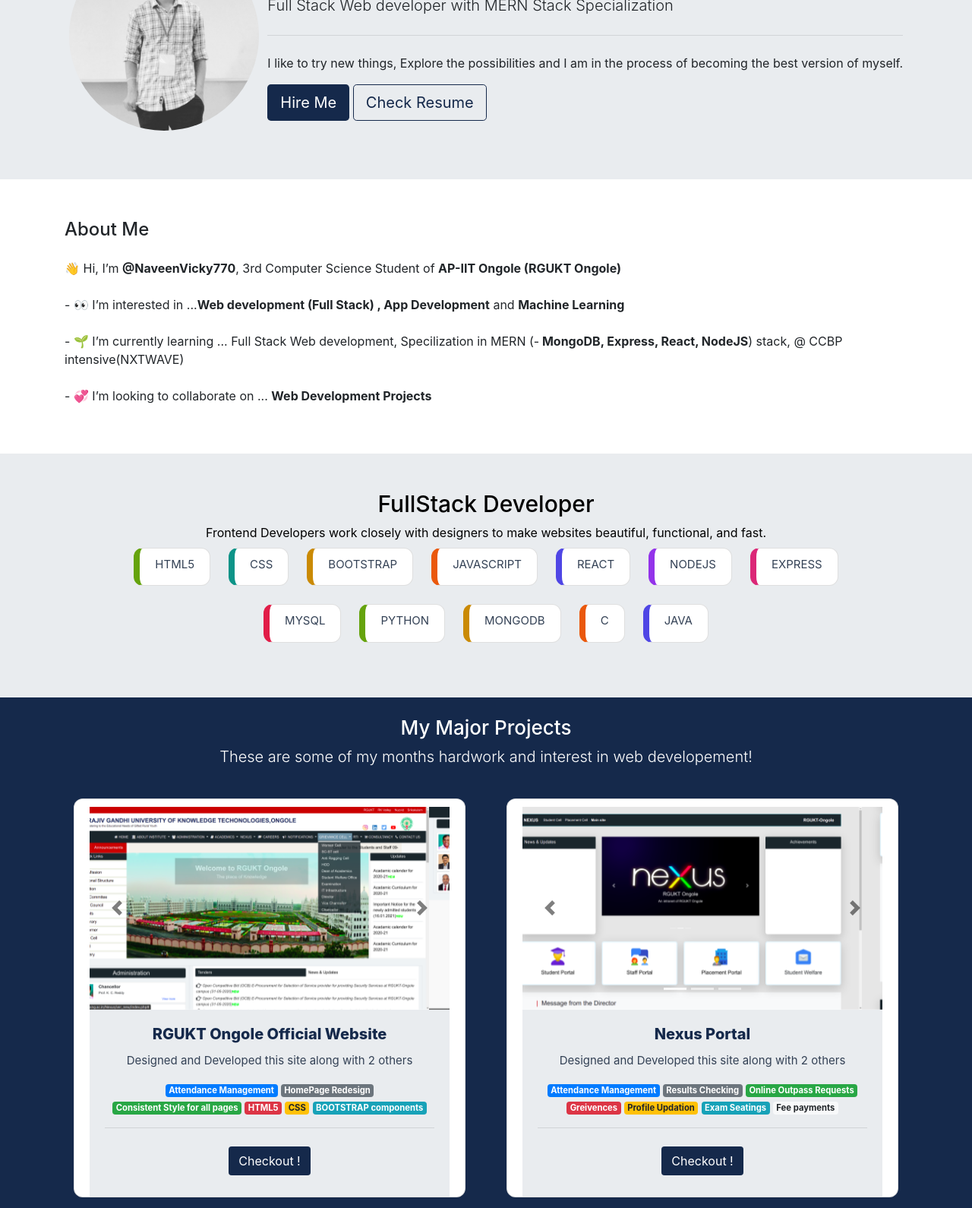
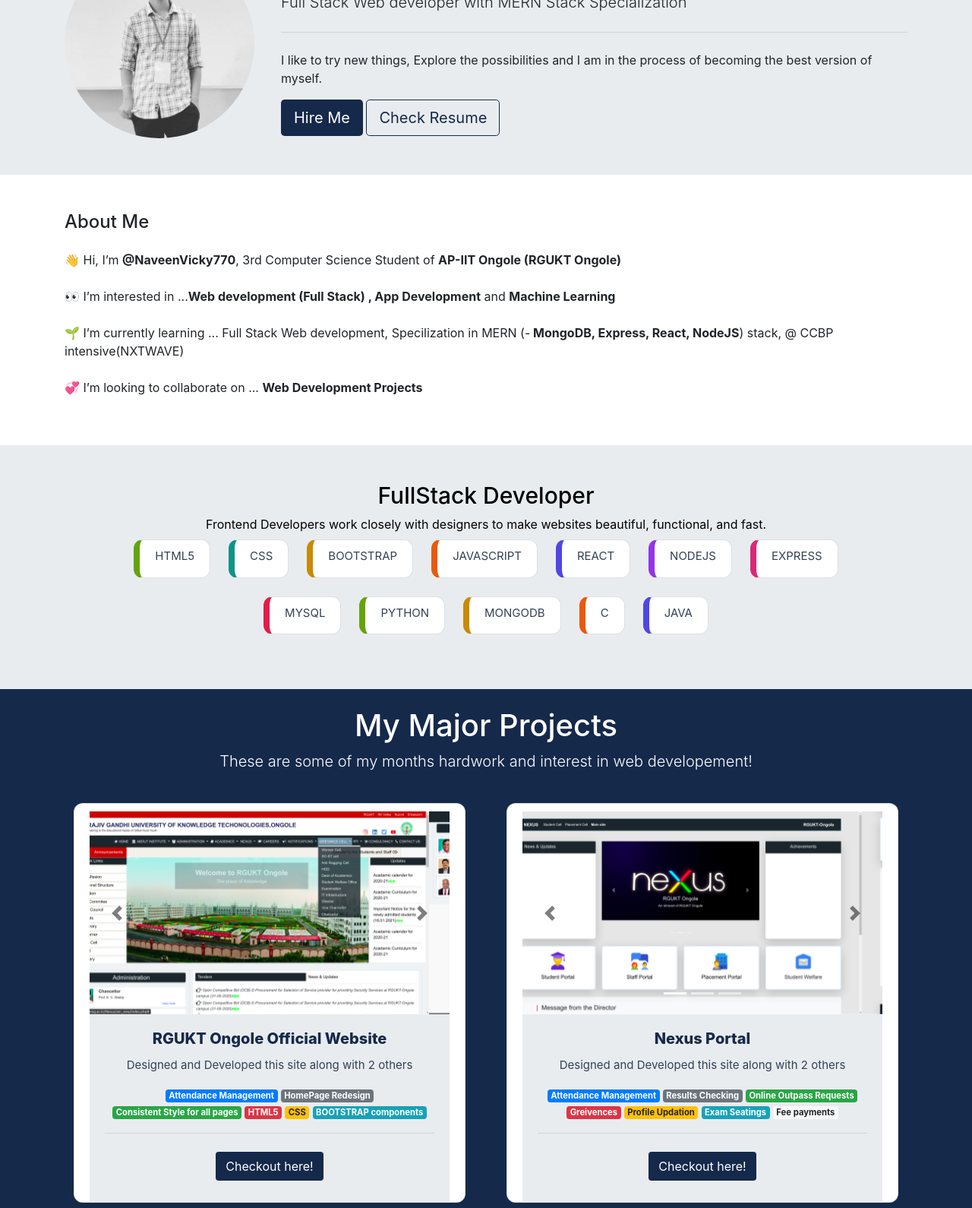
Before and after one commit to NaveenVicky770/naveenvicky770.github.io, a plain HTML site: page index.html in a window 1280 px wide. Shown: the part 190-1780 px from the top of the page at 76% size. Drawn offline with nearby package versions, Linux system fonts and the light colour scheme.

Commit message:
Removed Jumbotron for header and used grid system for layouting

```diff
--- a/index.css
+++ b/index.css
@@ -2,9 +2,10 @@
   border: 1px solid red;
 } */
 
-h1 {
-  font-size: 26px;
-  /* color: #082032; */
+/* Header Section */
+
+.header-bg{
+  background-color: #e9ecef;
 }
 
 .brand-name {
@@ -14,19 +15,6 @@ h1 {
 
 .cust-navbar{
   background-color: #15294b !important;
-}
-
-/* Header section */
-@media screen and (max-width: 370px) {
-
-  .profile-image {
-    width: 185px !important;
-  }
-
-  .about-section {
-    /* height: 85vh; */
-    font-size: 1rem;
-  }
 }
 
 .cust-btn{
@@ -48,18 +36,8 @@ h1 {
   color: white;
 }
 
-
-.header-section {
-  display: flex;
-  flex-direction: row;
-  justify-content:space-around;
-  flex-wrap: wrap;
-  align-items: center;
-}
-
 .main-heading {
   color: black;
-  /* max-width: 900px; */
   font-size: 40px;
 }
 
@@ -169,8 +147,6 @@ h1 {
   }
 }
 
-/* My Projects section */
-
 .projects-section{
   background-color: #15294b;
   color: white;
@@ -214,3 +190,8 @@ h1 {
 .git-link:hover{
   text-decoration: none !important;
 }
+
+.wp-icon{
+  color: #15294b;
+  font-weight: bold;
+}
--- a/index.html
+++ b/index.html
@@ -16,8 +16,8 @@
 
 <body>
 
-    <div class="header">
-        <nav class="navbar navbar-expand-lg navbar-dark cust-navbar  fixed-top">
+    <div id="header" class="header">
+        <nav class="navbar navbar-expand-lg navbar-dark cust-navbar">
             <a class="navbar-brand" href="#">
                 <h3 class="brand-name px-2">N</h3>
             </a>
@@ -27,59 +27,71 @@
             </button>
             <div class="collapse navbar-collapse" id="navbarNavAltMarkup">
                 <div class="navbar-nav ml-auto">
-                    <a class="nav-link active" href="#">About Me<span class="sr-only">(current)</span></a>
+                    <a class="nav-link active" href="#about">About Me<span class="sr-only">(current)</span></a>
                     <a class="nav-link" href="#">Education</a>
                     <a class="nav-link" href="#">Courses & Certifications</a>
-                    <a class="nav-link" href="#" tabindex="-1" aria-disabled="true">Skills</a>
+                    <a class="nav-link" href="#skills">Skills</a>
                     <a class="nav-link" href="#projects">Projects</a>
                     <a class="nav-link" href="#">Experience</a>
-                    <a class="nav-link" href="#">Contact</a>
+                    <a class="nav-link" href="#contact-me">Contact</a>
                 </div>
             </div>
         </nav>
 
-        <div class="jumbotron jumbotron-fluid mb-1 mt-5">
-            <div class="container header-section">
+        <div class="header-bg">
+            <div class="container">
+                <div class="row py-5">
+                    <div class="col-12 col-md-3">
+                        <div class="text-center text-lg-left">
                             <img class="profile-image" src="./images/New.jpg" />
-
-                <div class="text-xl-left text-center">
+                        </div>
+                    </div>
+                    <div class="col-12 col-md-9">
+                        <div class="text-center text-xl-left">
                             <h1 class="main-heading">Naveen Kumar Veerapalli</h1>
-                    <p class="lead">Full Stack Web developer with MERN Stack Specialization</p>
+                            <p class="lead">Full Stack Web developer with <span>MERN</span> Stack Specialization</p>
                             <hr class="my-4">
-                    <p>I like to try new things, Explore the possibilities and I am in the process of becoming the best
+                            <p>I like to try new things, Explore the possibilities and I am in the process of becoming
+                                the
+                                best
                                 version of myself.
                             </p>
-                    <a class="btn cust-btn btn-lg" target="_blank" href="https://wa.link/g93ec6" role="button">Hire
+                            <a class="btn cust-btn btn-lg" target="_blank" href="https://wa.link/g93ec6"
+                                role="button">Hire
                                 Me</a>
                             <a class="btn cust-resume-btn btn-lg" target="_blank"
-                        href="./resources/Naveen_Kumar Veerapalli_Resume_25-08-2021-20-59-59.pdf" role="button">Check
+                                href="./resources/Naveen_Kumar Veerapalli_Resume_25-08-2021-20-59-59.pdf"
+                                role="button">Check
                                 Resume</a>
+                        </div>
+                    </div>
                 </div>
             </div>
         </div>
     </div>
 
 
-    <div id="about" class="container py-5 about-section">
+    <div id="about" class="container about-section">
+        <div class="py-5">
             <h4 class="mb-3">About Me</h4>
-        <p class="my-4">👋 Hi, I’m <span class="imp-text">@NaveenVicky770</span>, 3rd Computer Science Student of <span
-                class="imp-text">AP-IIT Ongole (RGUKT Ongole)</span></p>
-        <p class="my-4">- 👀 I’m interested in ...<span class="imp-text">Web development (Full Stack) , App
+            <p class="my-4">👋 Hi, I’m <span class="imp-text">@NaveenVicky770</span>, 3rd Computer Science Student of
+                <span class="imp-text">AP-IIT Ongole (RGUKT Ongole)</span>
+            </p>
+            <p class="my-4">👀 I’m interested in ...<span class="imp-text">Web development (Full Stack) , App
                     Development</span>
                 and <span class="imp-text">Machine Learning</span></p>
-        <p class="my-4">- 🌱 I’m currently learning ...
+            <p class="my-4">🌱 I’m currently learning ...
                 Full Stack Web development, Specilization in MERN (-<span class="imp-text"> MongoDB, Express, React,
                     NodeJS</span>) stack, @ CCBP
                 intensive(NXTWAVE)</p>
-        <p class="mt-4">- 💞️ I’m looking to collaborate on ...
+            <p class="mt-4">💞️ I’m looking to collaborate on ...
                 <span class="imp-text">Web Development Projects</span>
             </p>
-        <!-- <p class="my-4">- 📫 How to reach me ...
-            Phone,No: <span class="imp-text">9505444749</span> (whatsapp),
-            Email: <span class="imp-text">naveenvicky770@gmail.com</span></p> -->
         </div>
 
-    <div class="skills-container ">
+    </div>
+
+    <div id="skills" class="skills-container">
         <div class="container py-5">
             <h1 class="skills-heading">FullStack Developer</h1>
             <p class="description m-auto">
@@ -129,7 +141,7 @@
 
     <div id="projects" class="projects-section">
 
-        <section class="py-2 text-center container">
+        <section class="container py-2 text-center">
             <div class="row py-lg-3">
                 <div class="col-md-8 mx-auto">
                     <h1>My Major Projects</h1>
@@ -182,7 +194,7 @@
                             <!-- <span class="badge badge-light">Fee payments</span> -->
                             <hr>
                             <a target="_blank" href="http://nexus.rguktong.ac.in/Nexus/ver_new/index.php#"
-                                class="btn cust-btn my-2">Checkout !</a>
+                                class="btn cust-btn my-2">Checkout here!</a>
                         </div>
                     </div>
                 </div>
@@ -231,7 +243,7 @@
                             <!-- <span class="badge badge-dark"></span> -->
 
                             <a target="_blank" href="http://nexus.rguktong.ac.in/Nexus/"
-                                class="btn cust-btn my-2">Checkout !</a>
+                                class="btn cust-btn my-2">Checkout here!</a>
                         </div>
                     </div>
                 </div>
@@ -286,7 +298,7 @@
                             <!-- <span class="badge badge-dark"></span> -->
 
                             <a target="_blank" href="http://nexus.rguktong.ac.in/Nexus/"
-                                class="btn cust-btn my-2">Checkout !</a><span> Needs Login!</span>
+                                class="btn cust-btn my-2">Checkout here!</a><span> Needs Login!</span>
                         </div>
                     </div>
                 </div>
@@ -301,12 +313,11 @@
     </div>
 
 
-    <div class="container-fluid pt-5 pb-5 footer-section">
+    <div id="contact-me" class="container-fluid pt-5 pb-5 footer-section">
         <div class="row text-center">
             <div class="col-12 col-md-5 ">
                 <h1>Naveen Vicky</h1>
                 <div class="mt-3 d-flex justify-content-center">
-                    <a target="_blank" href="https://wa.link/g93ec6"><i class="fab fa-whatsapp m-1 p-3 icon"></i></a>
                     <a target="_blank" href="https://twitter.com/naveenvicky770"><i
                             class="fab fa-twitter m-1 p-3 icon"></i></a>
                     <a target="_blank" href="https://www.instagram.com/naveenvicky770/"><i
@@ -318,12 +329,16 @@
             </div>
             <div class="col-12 col-md-3 mb-3 text-md-left">
                 <h5>Contact Me</h5>
-                <!-- <p>Naveen Kumar Veerapalli</p> -->
                 <div class="mb-3">
                     <i class="fas fa-envelope"></i><span> naveenvicky770@gmail.com</span>
                 </div>
+                <div class="mb-3">
+                    <i class="fas fa-phone"></i><span> 9505444749</span>
+                </div>
                 <div>
-                    <i class="fas fa-phone"></i><span> 9505444749</span>
+                    <a target="_blank" href="https://wa.link/g93ec6">
+                        <i class="fab fa-whatsapp wp-icon"></i><span class="git-link"> Whatsapp</span>
+                    </a>
                 </div>
             </div>
             <div class="col-12 col-md-4 mb-3 text-md-left">
@@ -333,7 +348,7 @@
                 </a>
             </div>
         </div>
-        <hr>
+        <hr class="w-75">
         <p class="text-center text-muted">&copy; 2020 by Naveen, Created with HTML, Bootstrap and CSS</p>
     </div>
 
```
Lines whose indentation alone changed are shown as unchanged.
